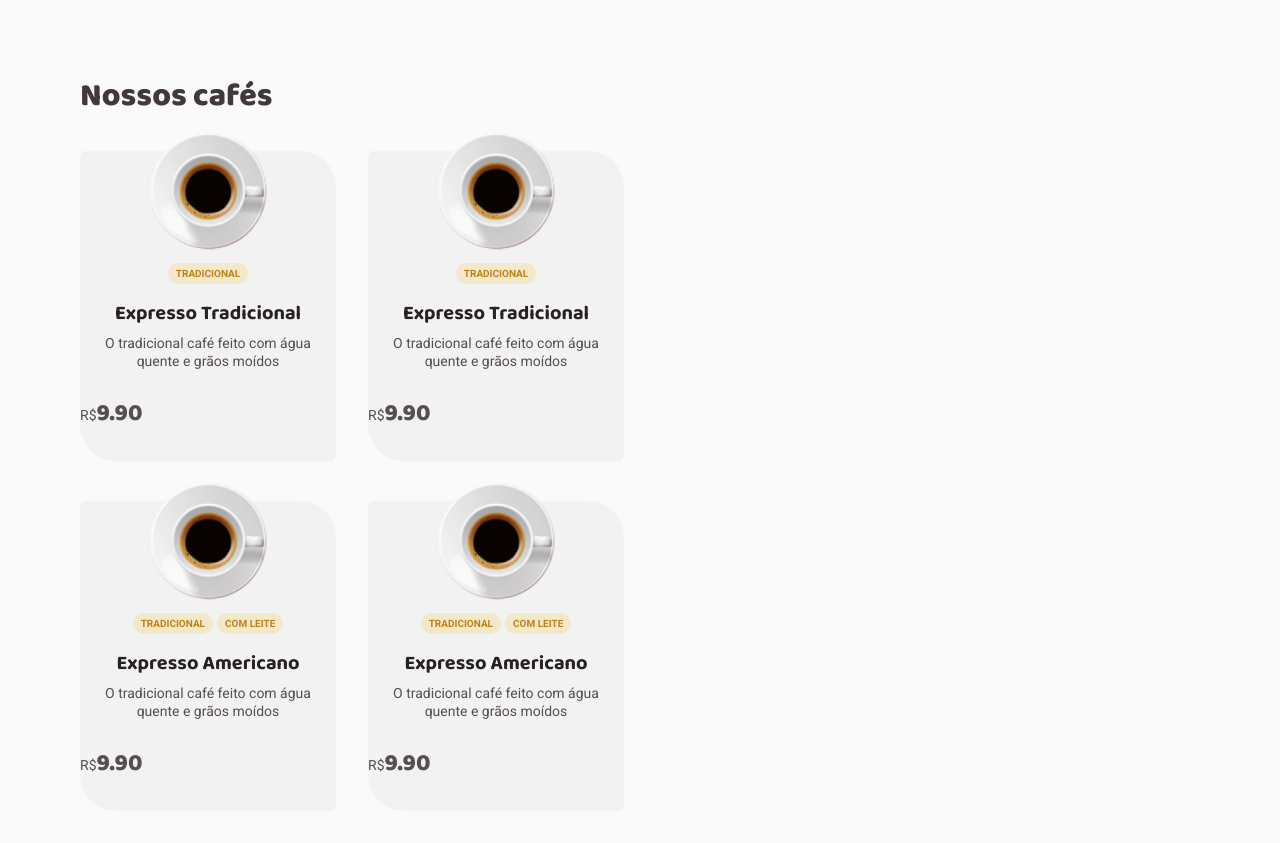
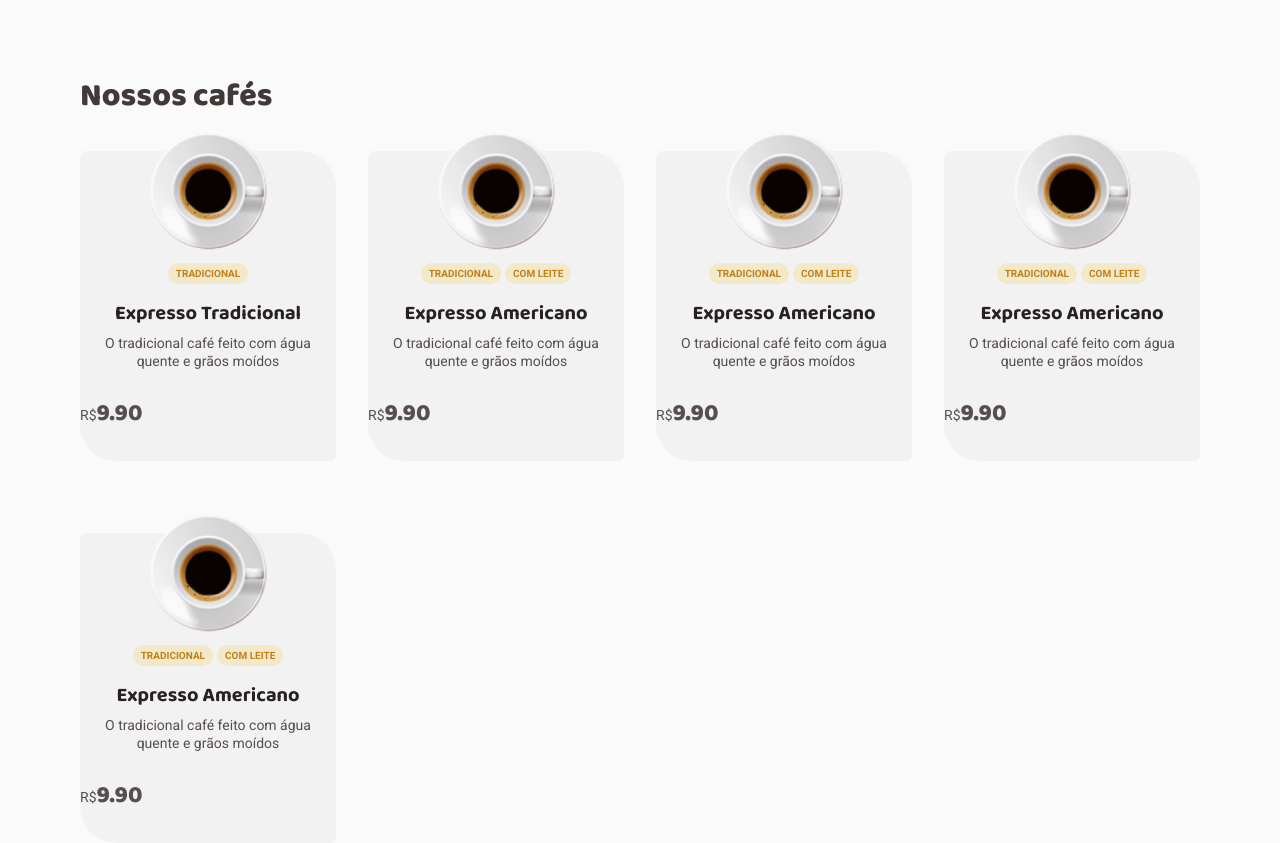
Before and after one commit to guipradocardoso/coffee-delivery, a React (Vite) app: page / in a window 1280 px wide. Shown: the part 880-1723 px from the top of the page. Built offline with nearby package versions, Linux system fonts and the light colour scheme; data requests are answered from the project's data file.

Commit message:
update CoffeeCard

```diff
--- a/server.json
+++ b/server.json
@@ -15,7 +15,30 @@
       "title": "Expresso Americano",
       "description": "O tradicional café feito com água quente e grãos moídos",
       "price": 9.90
+    },
+    {
+      "id": 3,
+      "image": "/src/assets/imagesCoffeeCard/coffee-traditional copy.svg",
+      "tags": ["tradicional", "com leite"],
+      "title": "Expresso Americano",
+      "description": "O tradicional café feito com água quente e grãos moídos",
+      "price": 9.90
+    },
+    {
+      "id": 4,
+      "image": "/src/assets/imagesCoffeeCard/coffee-traditional copy.svg",
+      "tags": ["tradicional", "com leite"],
+      "title": "Expresso Americano",
+      "description": "O tradicional café feito com água quente e grãos moídos",
+      "price": 9.90
+    },
+    {
+      "id": 5,
+      "image": "/src/assets/imagesCoffeeCard/coffee-traditional copy.svg",
+      "tags": ["tradicional", "com leite"],
+      "title": "Expresso Americano",
+      "description": "O tradicional café feito com água quente e grãos moídos",
+      "price": 9.90
     }
-
   ]
 }
--- a/src/components/CoffeeCard/index.tsx
+++ b/src/components/CoffeeCard/index.tsx
@@ -1,5 +1,5 @@
 import { useEffect, useState } from "react";
-import { CardDescription, CardTags, CardTitle, CoffeeCardContainer, CoffeeCardContent, CoffeeCardImg, CoffeePrice } from "./styles";
+import { CardDescription, CardTags, CardTitle, CoffeeCardContainer, CoffeeCardContent, CoffeeCardImg, CoffeeMain, CoffeePrice } from "./styles";
 
 interface CoffeeCardProps {
    id: number,
@@ -26,7 +26,7 @@ export function CoffeeCard() {
    }, [])
 
    return (
-      <div>
+      <CoffeeMain>
          {coffeeCards.map(coffee => {
             return (
 
@@ -55,7 +55,7 @@ export function CoffeeCard() {
             )
          })}
 
-      </div>
+      </CoffeeMain>
 
    )
 }
--- a/src/components/CoffeeCard/styles.ts
+++ b/src/components/CoffeeCard/styles.ts
@@ -1,9 +1,15 @@
 import styled from "styled-components";
 
+export const CoffeeMain = styled.main`
+   display: flex;
+   flex-wrap: wrap;
+   gap: 32px;
+`
+
 export const CoffeeCardContainer = styled.div`
-   width: 98%;
-   min-width: 256px;
-   min-height: 310px;
+   width: 100%;
+   width: 256px;
+   height: 310px;
    background: ${props => props.theme["gray-300"]};
    display: flex;
    flex-direction: column;
--- a/src/components/CoffeeList/index.tsx
+++ b/src/components/CoffeeList/index.tsx
@@ -1,6 +1,5 @@
 import { CoffeeCard } from "../CoffeeCard";
-import { coffeeCard } from '../../../server.json'
-import { CoffeeListContainer, CoffeeListContent, CoffeeListHeader } from "./styles";
+import { CoffeeListContainer, CoffeeListHeader } from "./styles";
 
 export function CoffeeList() {
    return (
@@ -8,11 +7,8 @@ export function CoffeeList() {
          <CoffeeListHeader>
             <h2>Nossos cafés</h2>
          </CoffeeListHeader>
-         <CoffeeListContent>
-               {coffeeCard.map((coffee) => (
-                     <CoffeeCard key={coffee.id} {...coffee}/>
-               ))}
-         </CoffeeListContent>
+
+         <CoffeeCard/>
 
       </CoffeeListContainer>
    )
--- a/src/components/CoffeeList/styles.ts
+++ b/src/components/CoffeeList/styles.ts
@@ -24,9 +24,3 @@ export const CoffeeListHeader = styled.div`
       color: ${props => props.theme["gray-800"]};
    }
 `
-
-export const CoffeeListContent = styled.div`
-   display: flex;
-   flex-wrap: wrap;
-   gap: 32px;
-`
```
